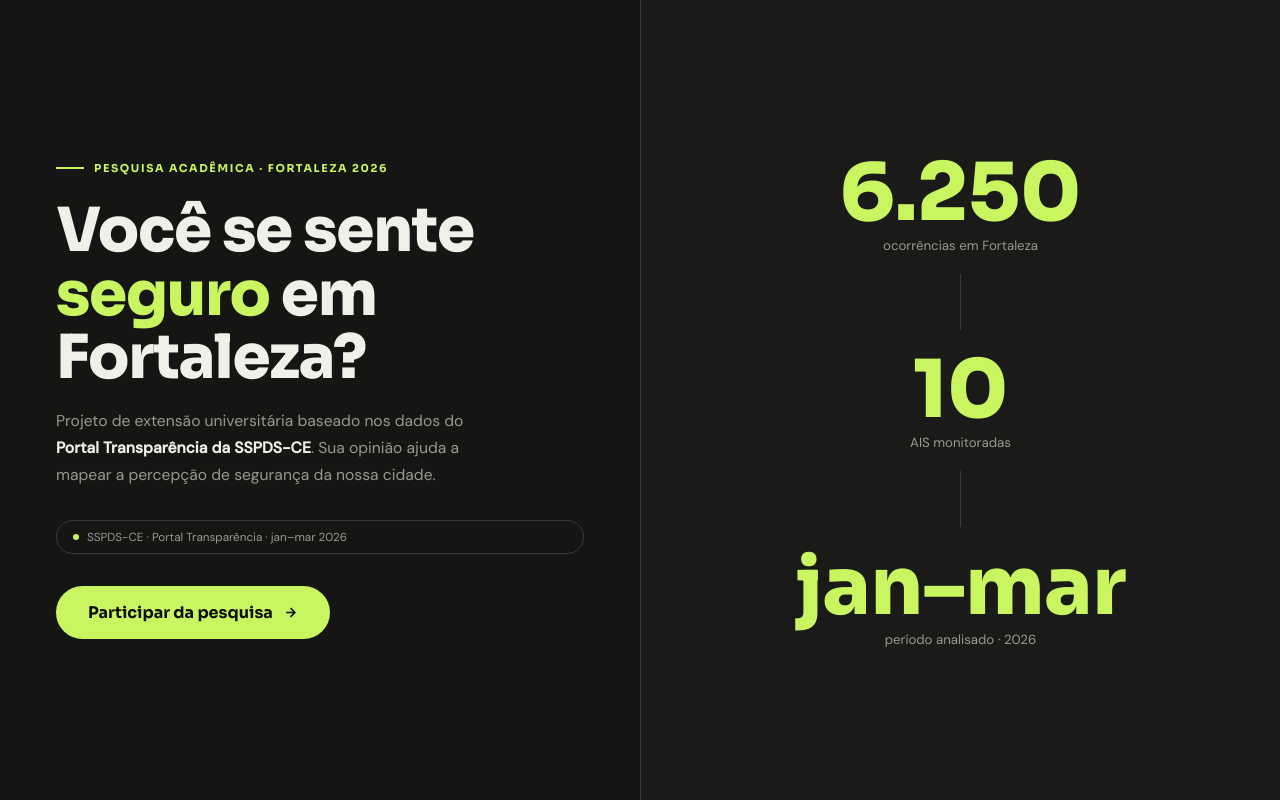
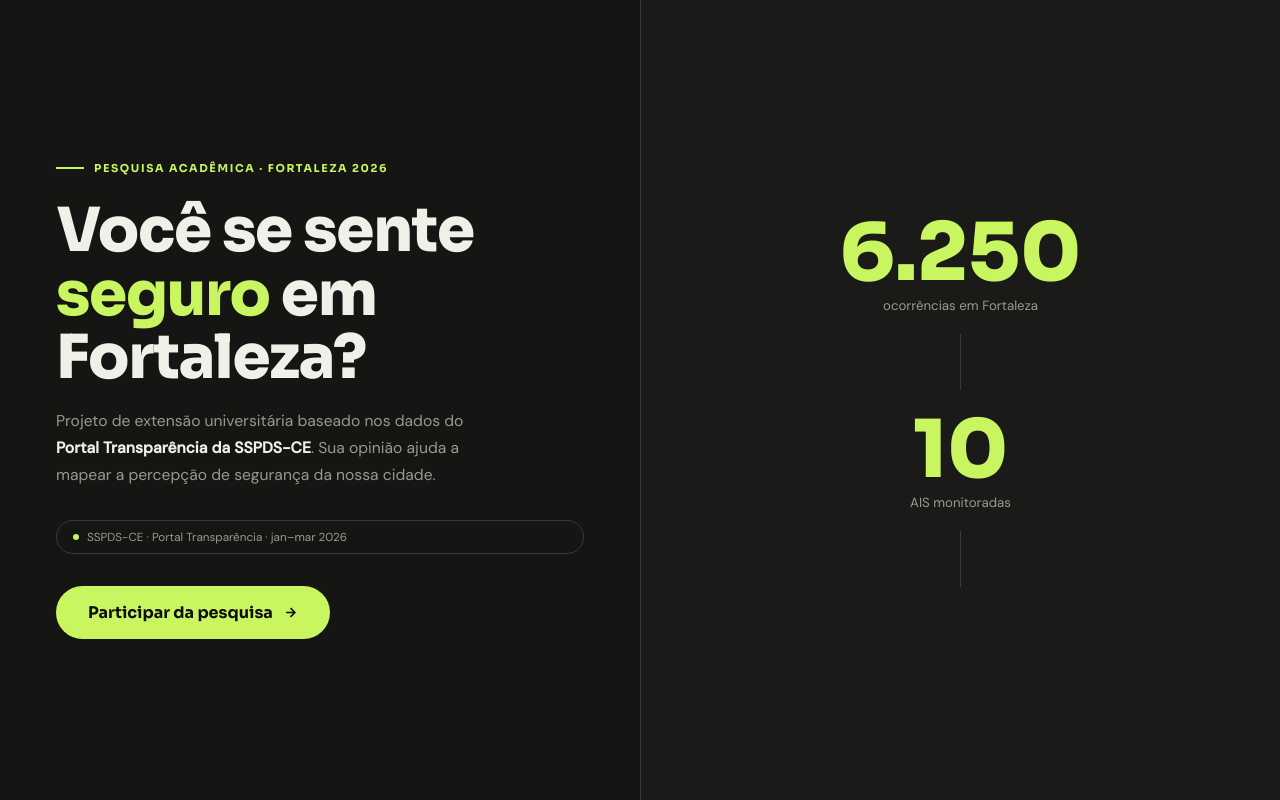
Before and after one commit to tavaresgrazi/APS-II, a website: page public/index.html in a window 1280 px wide. Drawn offline with Linux system fonts and the light colour scheme; no server answers.

Commit message:
Mudança no layout da página inicial

```diff
--- a/public/index.html
+++ b/public/index.html
@@ -195,10 +195,6 @@ input.err{border-color:var(--danger);}
         <div class="big-lbl">AIS monitoradas</div>
       </div>
       <div class="hdiv"></div>
-      <div class="big-stat">
-        <div class="big-num">jan–mar</div>
-        <div class="big-lbl">período analisado · 2026</div>
-      </div>
     </div>
   </div>
 </section>
```
